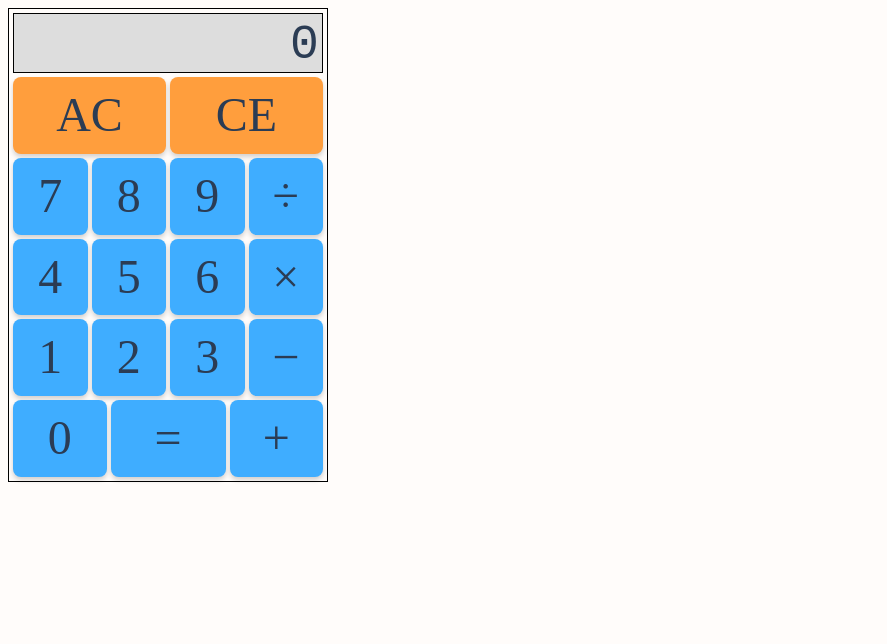
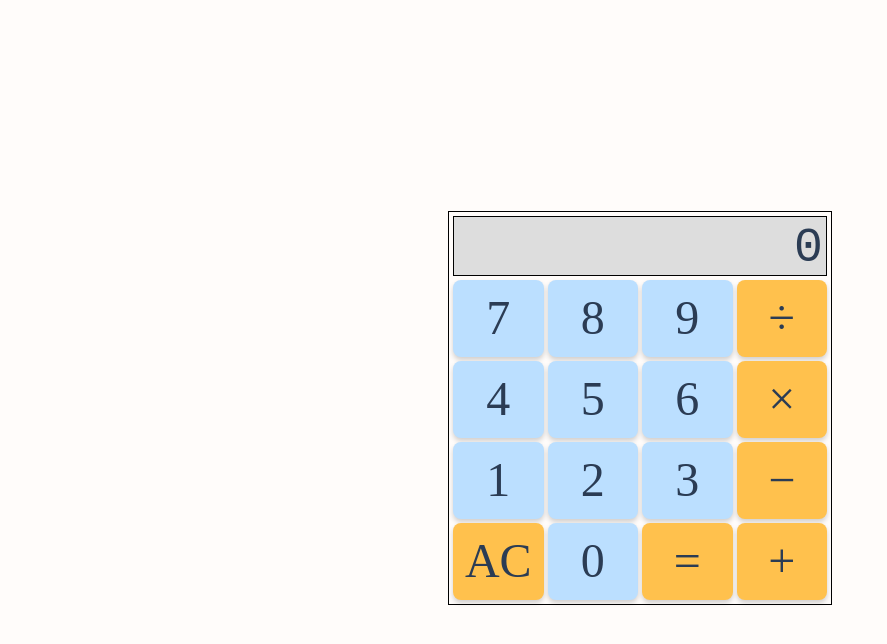
Before and after one commit to matta/odin-calculator, a plain HTML site: page index.html in a window 1280 px wide. Shown: the whole page, without its empty margins (0-887 px from the left). Drawn offline with Linux system fonts and the light colour scheme.

Commit message:
Hacking and slashing on the styling

```diff
--- a/index.html
+++ b/index.html
@@ -10,38 +10,37 @@
 </head>
 
 <body>
+    <main>
         <div class="calculator">
             <div id="display"></div>
             <div id="buttons">
                 <div class="button-row">
-                <button class="button clear-button" id="all-clear-button">AC</button>
-                <button class="button clear-button">CE</button>
-            </div>
-            <div class="button-row">
                     <button class="button digit-button">7</button>
                     <button class="button digit-button">8</button>
                     <button class="button digit-button">9</button>
-                <button class="button operator-button" id="divide">&divide;</button>
+                    <button class="button operate-button" id="divide">&divide;</button>
                 </div>
                 <div class="button-row">
                     <button class="button digit-button">4</button>
                     <button class="button digit-button">5</button>
                     <button class="button digit-button">6</button>
-                <button class="button operator-button" id="multiply">&times;</button>
+                    <button class="button operate-button" id="multiply">&times;</button>
                 </div>
                 <div class="button-row">
                     <button class="button digit-button">1</button>
                     <button class="button digit-button">2</button>
                     <button class="button digit-button">3</button>
-                <button class="button operator-button" id="subtract">&minus;</button>
+                    <button class="button operate-button" id="subtract">&minus;</button>
                 </div>
                 <div class="button-row">
+                    <button class="button operate-button" id="all-operate-button">AC</button>
                     <button class="button digit-button">0</button>
-                <button class="button" id="equals-button">=</button>
-                <button class="button operator-button" id="add">&plus;</button>
+                    <button class="button operate-button" id="equals-button">=</button>
+                    <button class="button operate-button" id="add">&plus;</button>
                 </div>
             </div>
         </div>
+    </main>
 </body>
 
 </html>
--- a/script.js
+++ b/script.js
@@ -14,10 +14,10 @@ class Operator {
     }
 }
 
-const ADD_OPERATOR = new Operator(add, '#add.operator-button', '+');
-const SUBTRACT_OPERATOR = new Operator(subtract, '#subtract.operator-button', '-');
-const MULTIPLY_OPERATOR = new Operator(multiply, '#multiply.operator-button', '×');
-const DIVIDE_OPERATOR = new Operator(divide, '#divide.operator-button', '÷');
+const ADD_OPERATOR = new Operator(add, '#add', '+');
+const SUBTRACT_OPERATOR = new Operator(subtract, '#subtract', '-');
+const MULTIPLY_OPERATOR = new Operator(multiply, '#multiply', '×');
+const DIVIDE_OPERATOR = new Operator(divide, '#divide', '÷');
 
 const formatNumber = (num) => {
     if (!isFinite(num) || isNaN(num)) {
@@ -80,7 +80,7 @@ const onEqualsClick = () => {
     updateDisplay();
 }
 
-const onAllClearClick = () => {
+const onAlloperateClick = () => {
     operands = [0];
     pendingOperator = null;
     updateDisplay();
@@ -105,7 +105,7 @@ const onAllClearClick = () => {
     registerOperator(DIVIDE_OPERATOR);
 
     document.querySelector('#equals-button').addEventListener('click', onEqualsClick);
-    document.querySelector('#all-clear-button').addEventListener('click', onAllClearClick);
+    document.querySelector('#all-operate-button').addEventListener('click', onAlloperateClick);
 
     updateDisplay();
 }
--- a/style.css
+++ b/style.css
@@ -1,28 +1,36 @@
 :root {
     --prussian-blue: hsla(215, 32%, 25%, 1);
 
+    --viridian: hsla(167, 17%, 48%, 1);
     --baby-powder: hsla(30, 100%, 99%, 1);
 
-    --orange-ch: 69.398% 6.39;
-    --orange-l: 61.136;
-    --orange: lch(var(--orange-l) var(--orange-ch));
+    --button-l: 90%;
+    --button-darker-l: calc(var(--button-l) * 0.9);
+    --button-darker-darker-l: calc(var(--button-l) * 0.9 * 0.9);
 
-    --cornflower-ch: 63% 280;
-    --cornflower-l: 72;
-    --cornflower-blue: lch(var(--cornflower-l) var(--cornflower-ch));
+    --orange-ch: 86 61;
+    --orange: lch(var(--button-l) var(--orange-ch));
+    --orange-darker: lch(var(--button-darker-l) var(--orange-ch));
+    --orange-darker-darker: lch(var(--button-darker-darker-l) var(--orange-ch));
 
-    --viridian: hsla(167, 17%, 48%, 1);
+    --cornflower-ch: 63 280;
+    --cornflower: lch(var(--button-l) var(--cornflower-ch));
+    --cornflower-darker: lch(var(--button-darker-l) var(--cornflower-ch));
+    --cornflower-darker-darker: lch(var(--button-darker-darker-l) var(--cornflower-ch));
+
 
     --color: var(--prussian-blue);
     --background-color: var(--baby-powder);
 
     --button-main-color: var(--color);
-    --button-main-background-color: var(--cornflower-blue);
-    --button-main-background-color-darker: lch(calc(61.177% * 0.9) 62.926, 280.6);
+    --button-main-background-color: var(--cornflower);
+    --button-main-background-color-darker: var(--cornflower-darker);
+    --button-main-background-color-darker-darker: var(--cornflower-darker-darker);
 
-    --button-clear-color: (--prussian-blue);
-    --button-clear-background-color: hsl(30, 100%, 62%);
-    --button-clear-background-color-darker: hsl(30, 100%, calc(62% * 0.9));
+    --button-operate-color: var(--color);
+    --button-operate-background-color: var(--orange);
+    --button-operate-background-color-darker: var(--orange-darker);
+    --button-operate-background-color-darker-darker: var(--orange-darker-darker);
 }
 
 /* See https://css-tricks.com/international-box-sizing-awareness-day/ */
@@ -32,9 +40,22 @@
     box-sizing: border-box;
 }
 
+html,
+body {
+    height: 100%;
+    overflow: hidden;
+}
+
 body {
     color: var(--color);
     background-color: var(--background-color);
+    margin: 8px;
+
+    display: flex;
+    flex-direction: column;
+    align-content: center;
+    justify-content: center;
+    flex-wrap: wrap;
 }
 
 /*
@@ -99,18 +120,18 @@ button:focus {
     box-shadow: 0 0 0 4px var(--_background-color-darker);
 }
 
-.clear-button {
-    --_color: var(--button-clear-color, white);
-    --_background-color: var(--button-clear-background-color, black);
-    --_background-color-darker: var(--button-clear-background-color-darker, black);
-    --_background-color-darker-darker: var(--button-clear-background-color-darker-darker, black);
+.operate-button {
+    --_color: var(--button-operate-color, white);
+    --_background-color: var(--button-operate-background-color, black);
+    --_background-color-darker: var(--button-operate-background-color-darker, black);
+    --_background-color-darker-darker: var(--button-operate-background-color-darker-darker, black);
 }
 
 .calculator {
     display: flex;
     flex-direction: column;
     gap: 0.25rem;
-    width: 20rem;
+    width: 24rem;
     border: #000 1px solid;
     padding: 0.25rem;
     min-width: auto;
@@ -135,13 +156,9 @@ button:focus {
 .button-row {
     display: flex;
     gap: 0.25rem;
-    flex: 1;
+    flex: auto;
 }
 
 .button {
     flex: 1;
 }
-
-#equals-button {
-    flex: 2;
-}
```
Lines whose indentation alone changed are shown as unchanged.
